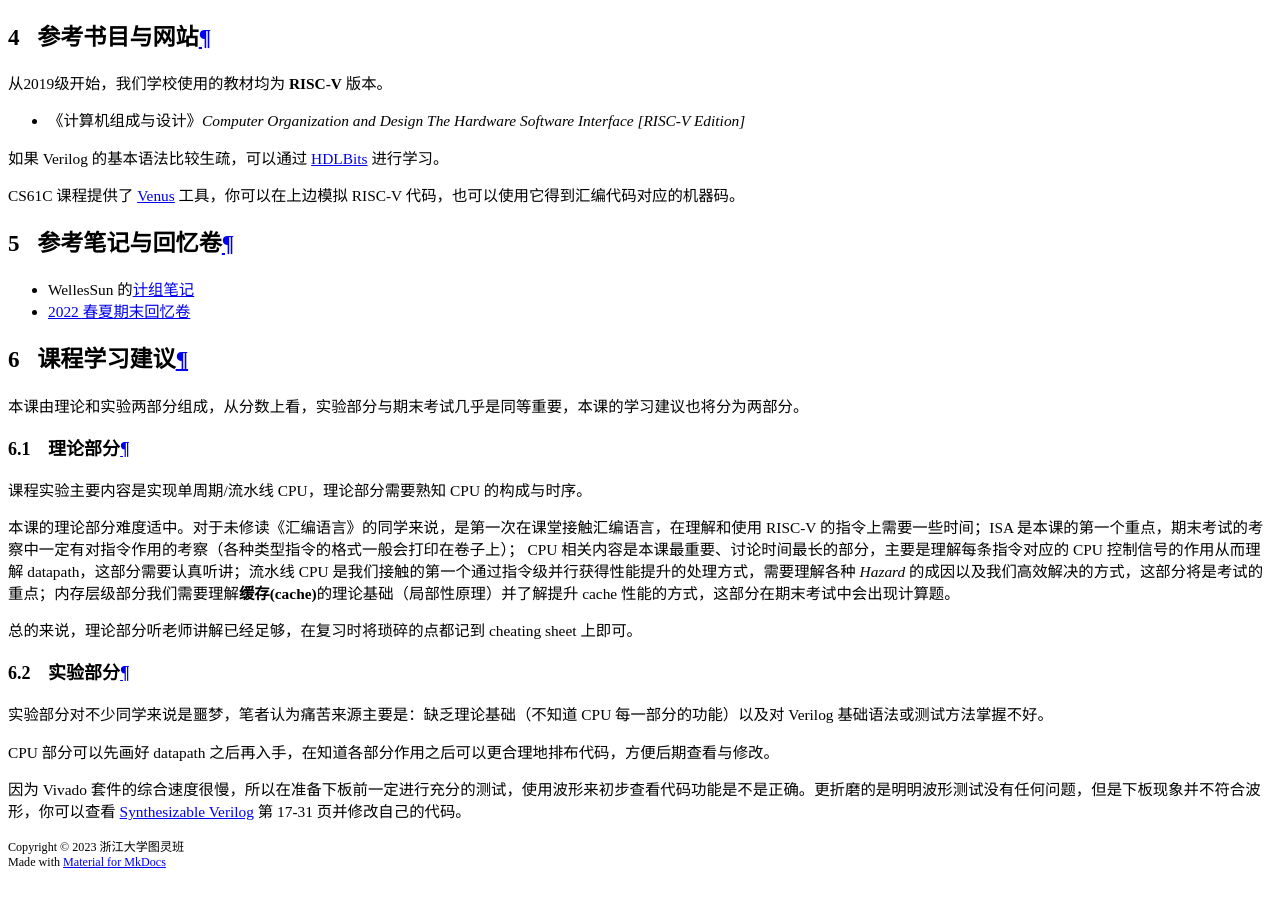
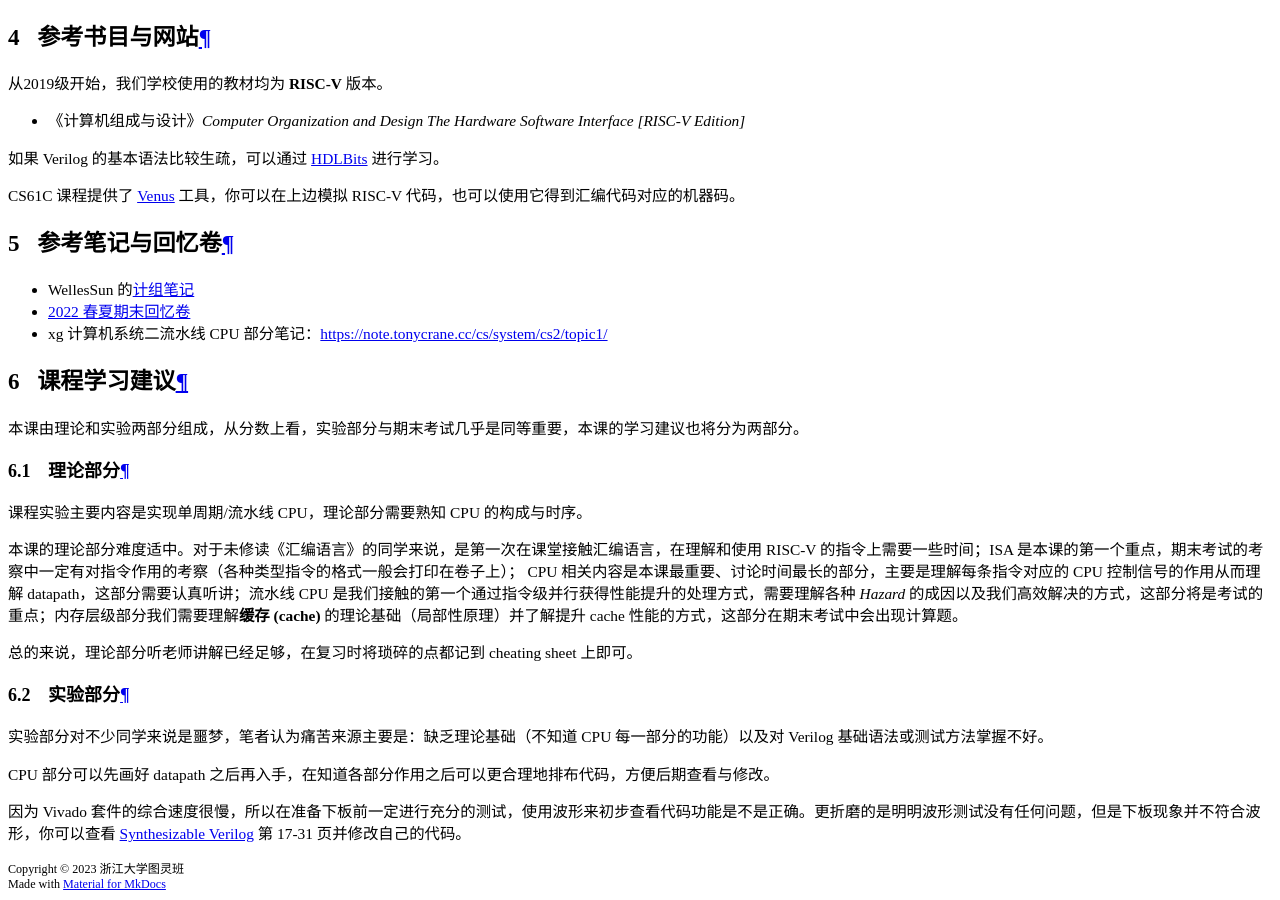
Before and after one commit to ZJU-Turing/TuringCourses, an MkDocs documentation site: the page built from docs/major_basic/computer_organization/index.md, in a window 1280 px wide and 900 px high, scrolled down 18666 px. Built offline with MkDocs 1.6.1 and Material for MkDocs 9.7.7, drawn with Linux system fonts in a browser that asks for light colours; comment, search, counter and statistics services are not loaded; before the commit the page ends 19544 px from its top, so only the background shows below that.

Commit message:
style: update

```diff
--- a/docs/major_basic/computer_organization/index.md
+++ b/docs/major_basic/computer_organization/index.md
@@ -51,13 +51,14 @@ CS61C 课程提供了 [Venus](https://venus.cs61c.org/) 工具，你可以在上
 
 - WellesSun 的[计组笔记](https://github.com/CSWellesSun/ZJUCourse/blob/main/%E8%AE%A1%E7%AE%97%E6%9C%BA%E7%BB%84%E6%88%90%E4%B8%8E%E8%AE%BE%E8%AE%A1/%E8%AE%A1%E7%AE%97%E6%9C%BA%E7%BB%84%E6%88%90%E4%B8%8E%E8%AE%BE%E8%AE%A1.md)
 - [2022 春夏期末回忆卷](./2021-2022_春夏学期_计算机组成与设计_期末考试回忆卷.pdf)
+- xg 计算机系统二流水线 CPU 部分笔记：https://note.tonycrane.cc/cs/system/cs2/topic1/
 
 ## 课程学习建议
 本课由理论和实验两部分组成，从分数上看，实验部分与期末考试几乎是同等重要，本课的学习建议也将分为两部分。
 ### 理论部分
 课程实验主要内容是实现单周期/流水线 CPU，理论部分需要熟知 CPU 的构成与时序。
 
-本课的理论部分难度适中。对于未修读《汇编语言》的同学来说，是第一次在课堂接触汇编语言，在理解和使用 RISC-V 的指令上需要一些时间；ISA 是本课的第一个重点，期末考试的考察中一定有对指令作用的考察（各种类型指令的格式一般会打印在卷子上）； CPU 相关内容是本课最重要、讨论时间最长的部分，主要是理解每条指令对应的 CPU 控制信号的作用从而理解 datapath，这部分需要认真听讲；流水线 CPU 是我们接触的第一个通过指令级并行获得性能提升的处理方式，需要理解各种 *Hazard* 的成因以及我们高效解决的方式，这部分将是考试的重点；内存层级部分我们需要理解**缓存(cache)**的理论基础（局部性原理）并了解提升 cache 性能的方式，这部分在期末考试中会出现计算题。
+本课的理论部分难度适中。对于未修读《汇编语言》的同学来说，是第一次在课堂接触汇编语言，在理解和使用 RISC-V 的指令上需要一些时间；ISA 是本课的第一个重点，期末考试的考察中一定有对指令作用的考察（各种类型指令的格式一般会打印在卷子上）； CPU 相关内容是本课最重要、讨论时间最长的部分，主要是理解每条指令对应的 CPU 控制信号的作用从而理解 datapath，这部分需要认真听讲；流水线 CPU 是我们接触的第一个通过指令级并行获得性能提升的处理方式，需要理解各种 *Hazard* 的成因以及我们高效解决的方式，这部分将是考试的重点；内存层级部分我们需要理解**缓存 (cache)** 的理论基础（局部性原理）并了解提升 cache 性能的方式，这部分在期末考试中会出现计算题。
 
 总的来说，理论部分听老师讲解已经足够，在复习时将琐碎的点都记到 cheating sheet 上即可。
 
```
